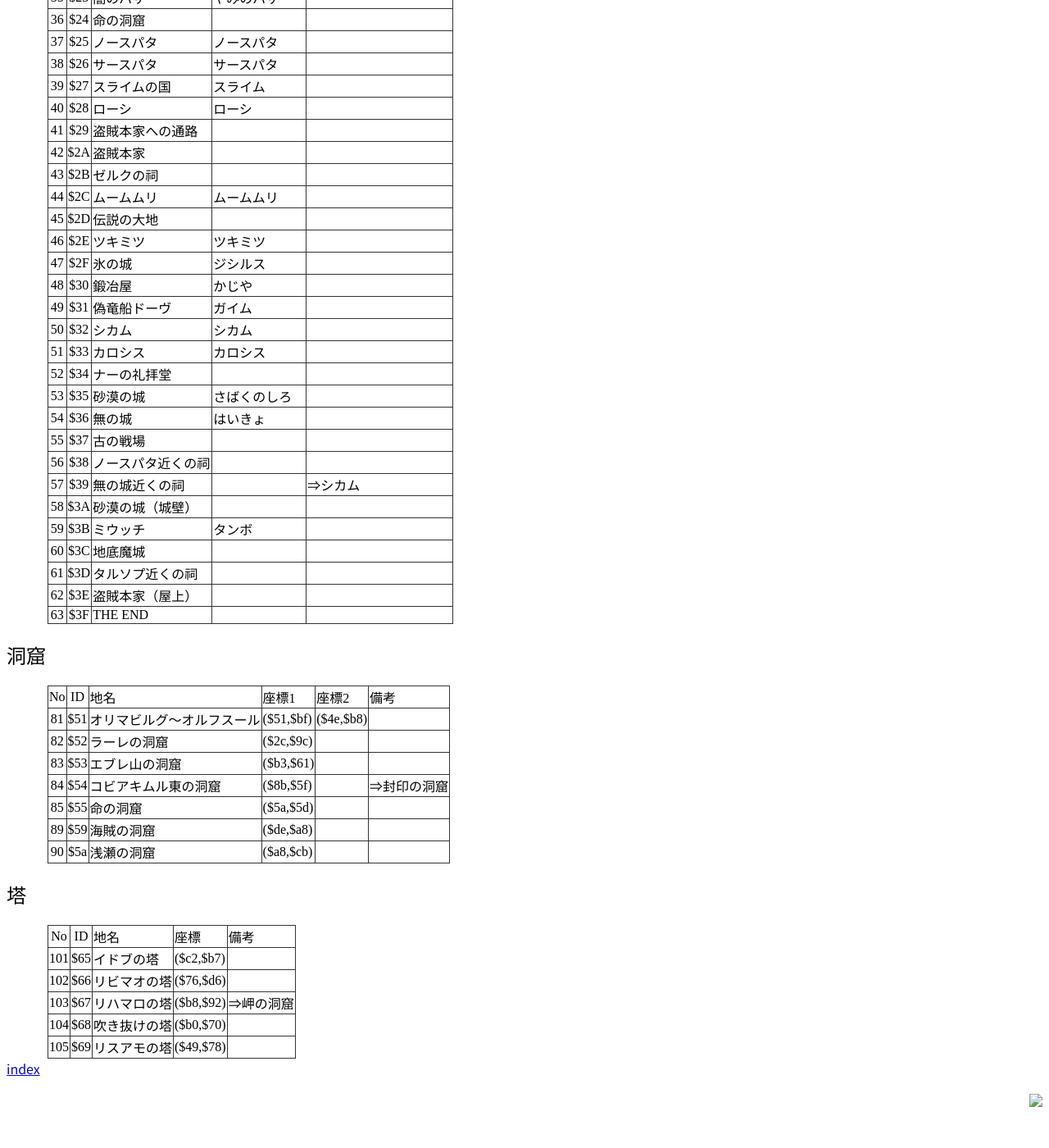
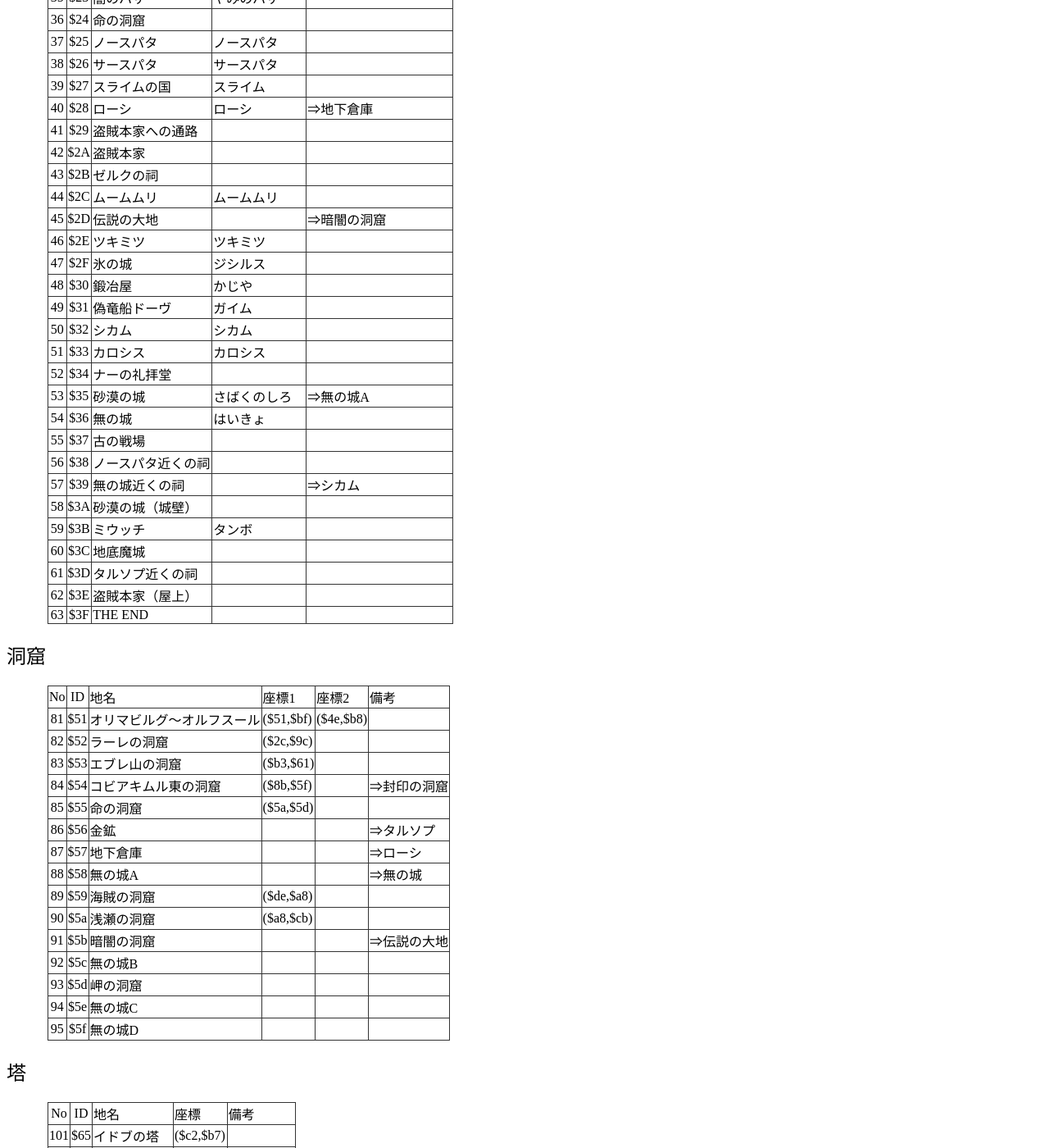
Before and after one commit to chiorex/TDQ_DATA_DAT, a Jekyll site: the page built from tdq2/town_id.md, in a window 1280 px wide and 1400 px high, scrolled down 1112 px. Shown: the whole window at 82% size. Built offline with Jekyll 4.4.1, drawn with Linux system fonts in a browser that asks for light colours; some web fonts are replaced; before the commit the page ends 2483 px from its top, so only the background shows below that; some of the changed text lies outside the part shown.

Commit message:
TDQ2 嵌り

```diff
--- a/tdq2/town_id.md
+++ b/tdq2/town_id.md
@@ -36,7 +36,7 @@ update: 2017-04-06
 | 26 | $1A | ホルフ             | ホルフ         |                        |
 | 27 | $1B | マログリフル       | マログリフル   |                        |
 | 28 | $1C | ルフルの墓         | ルフル         |                        |
-| 29 | $1D | タルソプ           | タルソプ       |                        |
+| 29 | $1D | タルソプ           | タルソプ       | ⇒金鉱                 |
 | 30 | $1E | 海賊の家           | かいぞくのいえ |                        |
 | 31 | $1F | アルスト           | アルスト       |                        |
 | 32 | $20 | 倭の国             | わのくに       |                        |
@@ -47,12 +47,12 @@ update: 2017-04-06
 | 37 | $25 | ノースパタ         | ノースパタ     |                        |
 | 38 | $26 | サースパタ         | サースパタ     |                        |
 | 39 | $27 | スライムの国       | スライム       |                        |
-| 40 | $28 | ローシ             | ローシ         |                        |
+| 40 | $28 | ローシ             | ローシ         | ⇒地下倉庫             |
 | 41 | $29 | 盗賊本家への通路   |                |                        |
 | 42 | $2A | 盗賊本家           |                |                        |
 | 43 | $2B | ゼルクの祠         |                |                        |
 | 44 | $2C | ムームムリ         | ムームムリ     |                        |
-| 45 | $2D | 伝説の大地         |                |                        |
+| 45 | $2D | 伝説の大地         |                | ⇒暗闇の洞窟           |
 | 46 | $2E | ツキミツ           | ツキミツ       |                        |
 | 47 | $2F | 氷の城             | ジシルス       |                        |
 | 48 | $30 | 鍛冶屋             | かじや         |                        |
@@ -60,7 +60,7 @@ update: 2017-04-06
 | 50 | $32 | シカム             | シカム         |                        |
 | 51 | $33 | カロシス           | カロシス       |                        |
 | 52 | $34 | ナーの礼拝堂       |                |                        |
-| 53 | $35 | 砂漠の城           | さばくのしろ   |                        |
+| 53 | $35 | 砂漠の城           | さばくのしろ   | ⇒無の城A              |
 | 54 | $36 | 無の城             | はいきょ       |                        |
 | 55 | $37 | 古の戦場           |                |                        |
 | 56 | $38 | ノースパタ近くの祠 |                |                        |
@@ -82,8 +82,16 @@ update: 2017-04-06
 |  83 | $53 | エブレ山の洞窟             | ($b3,$61) |           |              |
 |  84 | $54 | コビアキムル東の洞窟       | ($8b,$5f) |           | ⇒封印の洞窟 |
 |  85 | $55 | 命の洞窟                   | ($5a,$5d) |           |              |
+|  86 | $56 | 金鉱                       |           |           | ⇒タルソプ   |
+|  87 | $57 | 地下倉庫                   |           |           | ⇒ローシ     |
+|  88 | $58 | 無の城A                    |           |           | ⇒無の城     |
 |  89 | $59 | 海賊の洞窟                 | ($de,$a8) |           |              |
 |  90 | $5a | 浅瀬の洞窟                 | ($a8,$cb) |           |              |
+|  91 | $5b | 暗闇の洞窟                 |           |           | ⇒伝説の大地 |
+|  92 | $5c | 無の城B                    |           |           |              |
+|  93 | $5d | 岬の洞窟                   |           |           |              |
+|  94 | $5e | 無の城C                    |           |           |              |
+|  95 | $5f | 無の城D                    |           |           |              |
 
 
 ## 塔
```
Also changed, not shown: other parts of tdq2/town_id.md (+1 -1 lines), tdq2/bug.md (+15 -2 lines).
